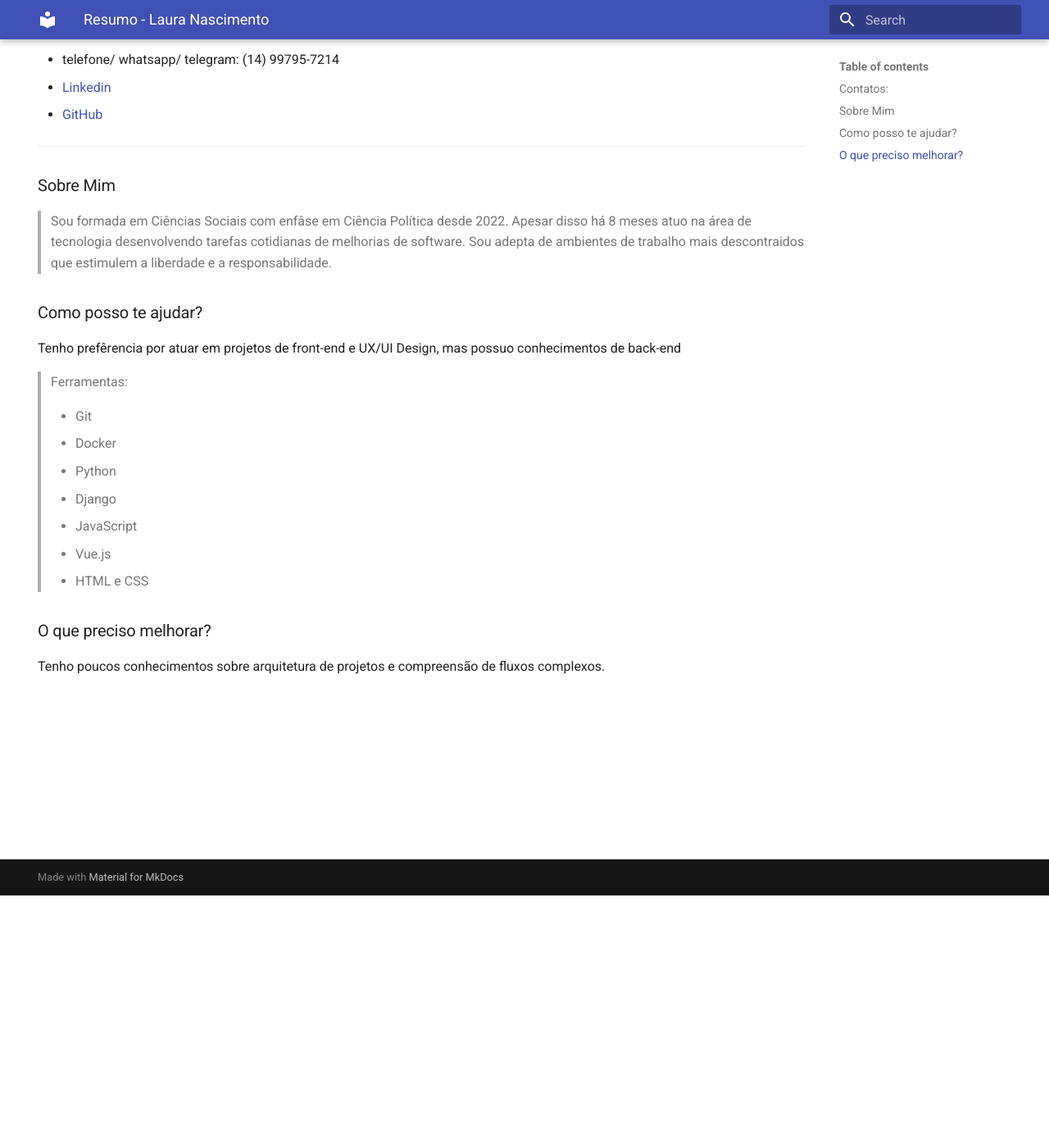
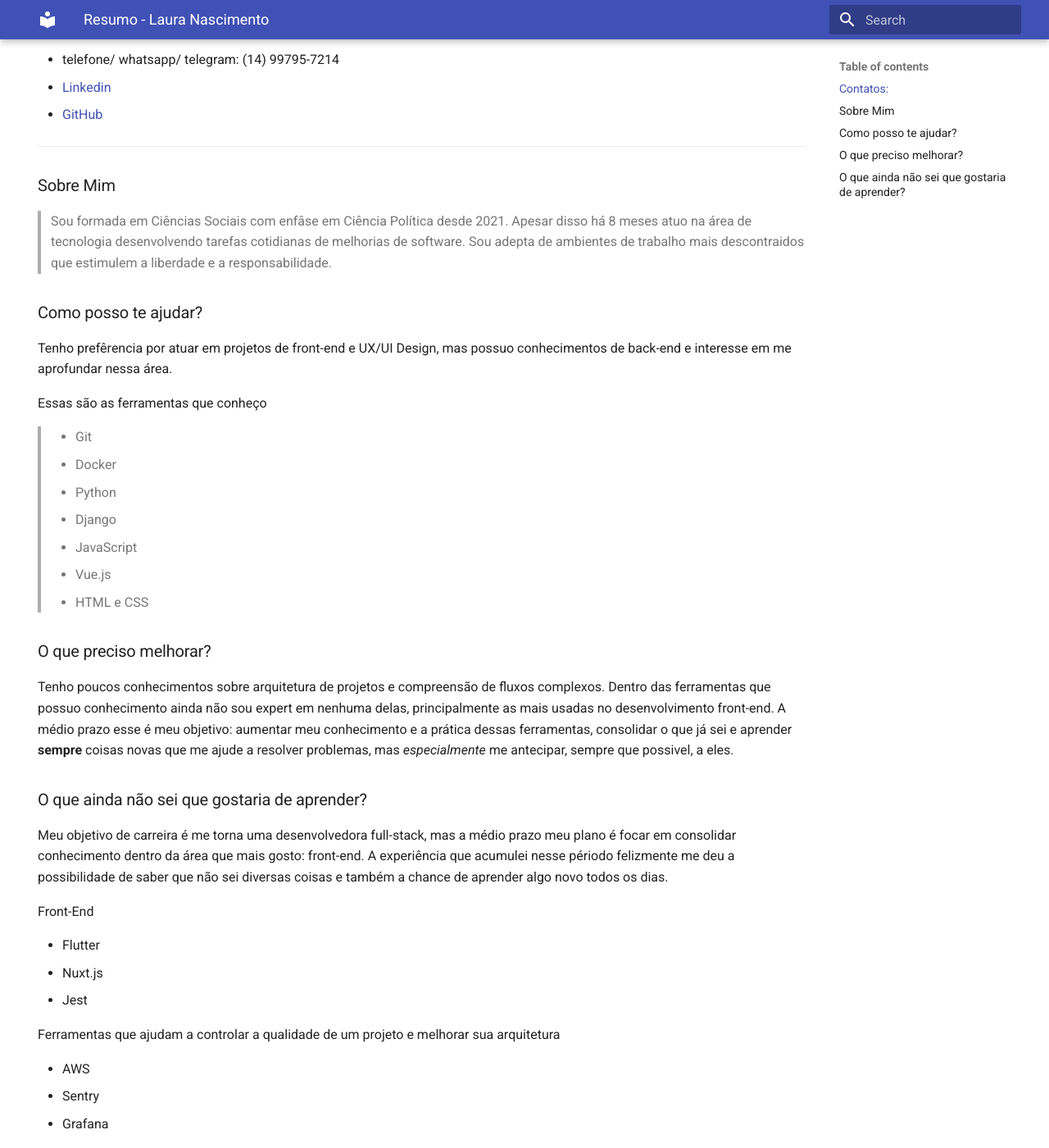
Before and after one commit to launasci/aboutme, an MkDocs documentation site: the page built from docs/index.md, in a window 1280 px wide and 1400 px high, scrolled down 308 px. Shown: the whole window at 82% size. Built offline with MkDocs 1.6.1 and Material for MkDocs 9.7.7, drawn with Linux system fonts in a browser that asks for light colours; some of the changed text lies outside the part shown.

Commit message:
atualizando index.md

```diff
--- a/docs/index.md
+++ b/docs/index.md
@@ -19,15 +19,15 @@ hide:
 
 ### Sobre Mim
 
-> Sou formada em Ciências Sociais com enfâse em Ciência Política desde 2022.
+> Sou formada em Ciências Sociais com enfâse em Ciência Política desde 2021.
 > Apesar disso há 8 meses atuo na área de tecnologia desenvolvendo tarefas cotidianas de melhorias de software.
 > Sou adepta de ambientes de trabalho mais descontraidos que estimulem a liberdade e a responsabilidade.
 
 ### Como posso te ajudar?
 
-Tenho prefêrencia por atuar em projetos de front-end e UX/UI Design, mas possuo conhecimentos de back-end
+Tenho prefêrencia por atuar em projetos de front-end e UX/UI Design, mas possuo conhecimentos de back-end e interesse em me aprofundar nessa área. <br>
 
-> Ferramentas:
+Essas são as ferramentas que conheço
 > <ul>
 >   <li>Git</li>
 >   <li>Docker</li>
@@ -41,3 +41,24 @@ Tenho prefêrencia por atuar em projetos de front-end e UX/UI Design, mas possuo
 ### O que preciso melhorar?
 
 Tenho poucos conhecimentos sobre arquitetura de projetos e compreensão de fluxos complexos.
+Dentro das ferramentas que possuo conhecimento ainda não sou expert em nenhuma delas, principalmente as mais usadas no desenvolvimento front-end. A médio prazo esse é meu objetivo: aumentar meu conhecimento e a prática dessas ferramentas, consolidar o que já sei e aprender **sempre** coisas novas que me ajude a resolver problemas, mas *especialmente* me antecipar, sempre que possivel, a eles.
+
+### O que ainda não sei que gostaria de aprender?
+
+Meu objetivo de carreira é me torna uma desenvolvedora full-stack, mas a médio prazo meu plano é focar em consolidar conhecimento dentro da área que mais gosto: front-end. A experiência que acumulei nesse périodo felizmente me deu a possibilidade de saber que não sei diversas coisas e também a chance de aprender algo novo todos os dias.
+
+Front-End
+<ul>
+  <li>Flutter</li>
+  <li>Nuxt.js</li>
+  <li>Jest</li>
+</ul>
+
+Ferramentas que ajudam a controlar a qualidade de um projeto e melhorar sua arquitetura
+<ul>
+  <li>AWS</li>
+  <li>Sentry</li>
+  <li>Grafana</li>
+</ul>
+
+Além disso, preciso aprimorar minha leitura de código dos outros. Entender o que nós mesmos codamos já é meio dificil, entender e mudar - *para melhor* - o que foi pensado e codado por outra pessoa é ainda mais dificil. Esse é um exercicio rotineiro e penso que a prática talvez leve a perfeição - ou pelo menos torna mais fácil.
```
